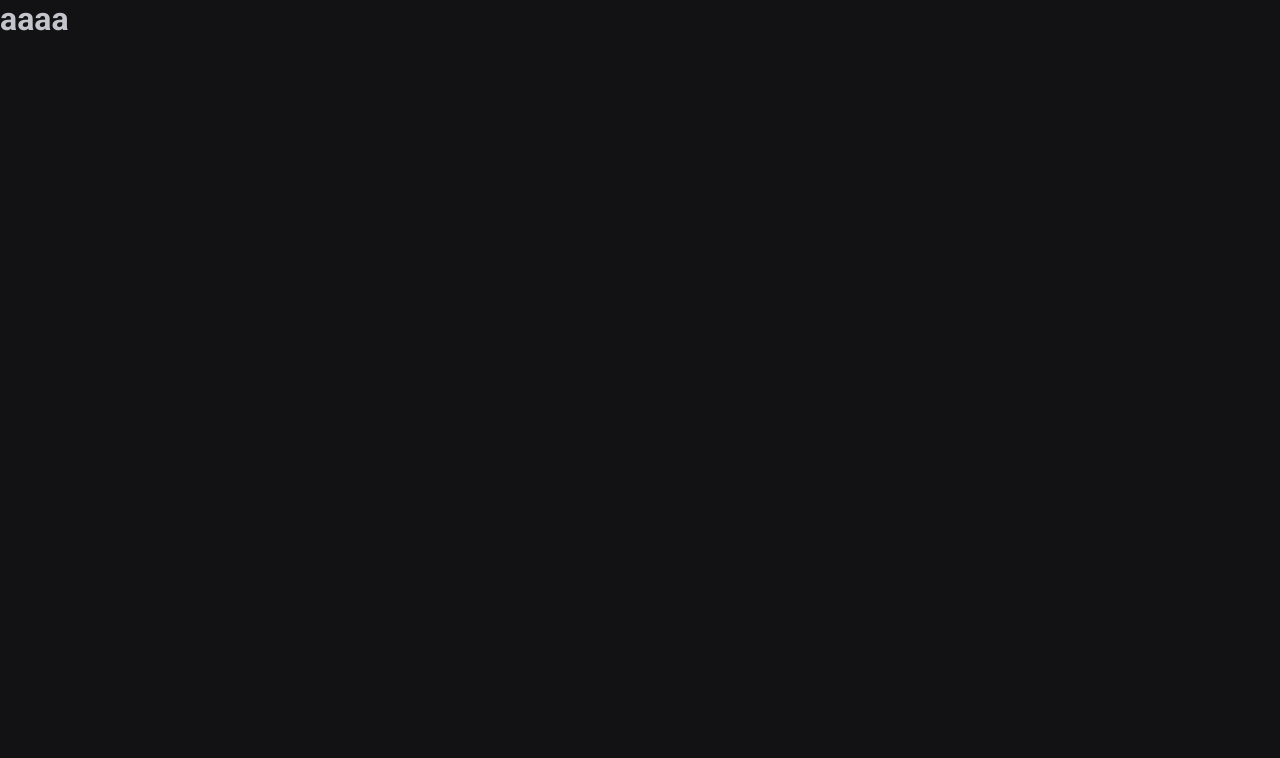
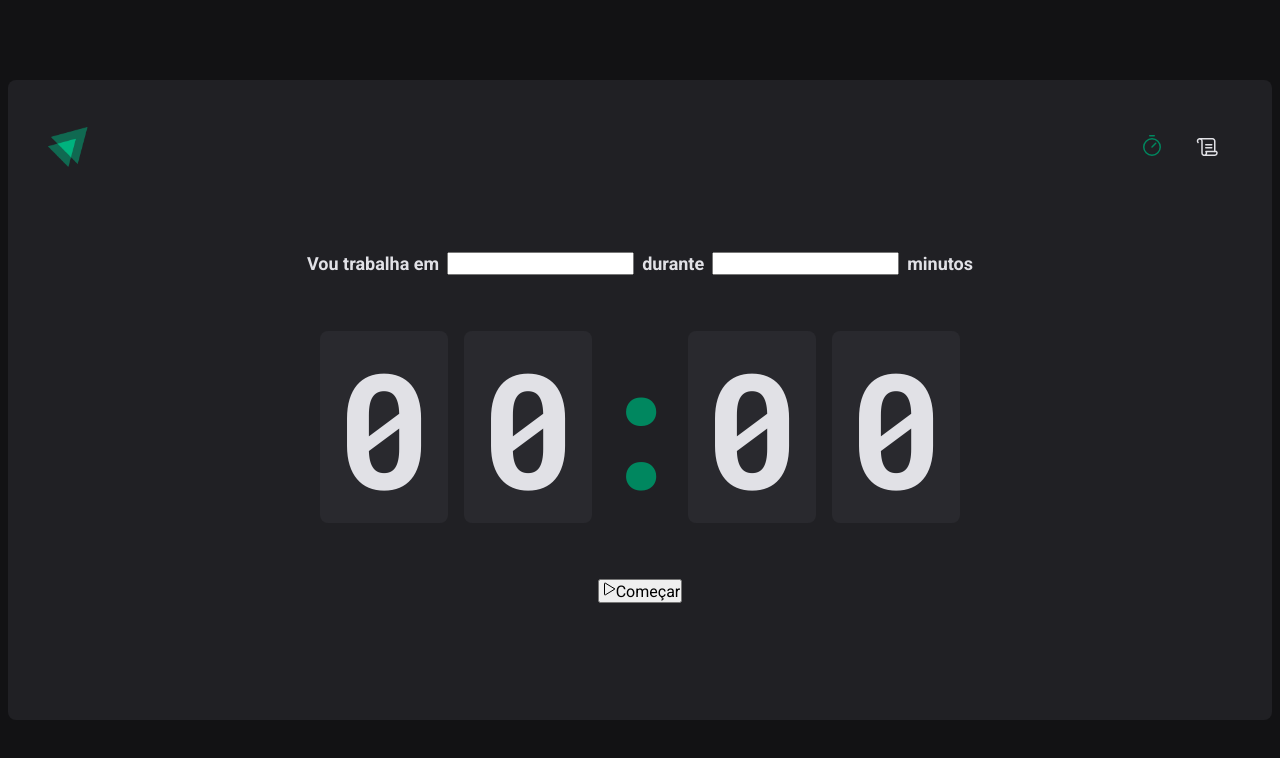
Before and after one commit to BrunodaSilvaLeite/Timer, a React (Vite) app: page / in a window 1280 px wide. Shown: the top 758 px of the page. Built offline with nearby package versions, Linux system fonts and the light colour scheme.

Commit message:
add rotas e estrutura home

```diff
--- a/src/App.tsx
+++ b/src/App.tsx
@@ -1,11 +1,15 @@
 import { ThemeProvider } from 'styled-components'
 import { GlobalStyle } from './styles/global'
 import { defaultTheme } from './styles/themes/default'
+import { Router } from './Router'
+import { BrowserRouter } from 'react-router-dom'
 
 export function App() {
   return (
     <ThemeProvider theme={defaultTheme}>
-      <h1>aaaa</h1>
+      <BrowserRouter>
+        <Router></Router>
+      </BrowserRouter>
       <GlobalStyle />
     </ThemeProvider>
   )
--- /dev/null
+++ b/src/Router.tsx
@@ -0,0 +1,15 @@
+import { Routes, Route } from 'react-router-dom'
+import { Home } from './pages/Home/index'
+import { History } from './pages/History'
+import { Index } from './layouts/DefaultLayout/Index'
+
+export function Router() {
+  return (
+    <Routes>
+      <Route path="/" element={<Index />}>
+        <Route path="/" element={<Home />} />
+        <Route path="history" element={<History />} />
+      </Route>
+    </Routes>
+  )
+}
--- /dev/null
+++ b/src/components/Header/index.tsx
@@ -0,0 +1,21 @@
+import { HeaderContainer } from './style'
+
+import logoIgnite from '../../assets/logoIgnite.png'
+import { Timer, Scroll } from 'phosphor-react'
+import { NavLink } from 'react-router-dom'
+
+export function Header() {
+  return (
+    <HeaderContainer>
+      <img src={logoIgnite} alt="" />
+      <nav>
+        <NavLink to="/" title="timer">
+          <Timer size={24} />
+        </NavLink>
+        <NavLink to="/history" title="hisotry">
+          <Scroll size={24} />
+        </NavLink>
+      </nav>
+    </HeaderContainer>
+  )
+}
--- /dev/null
+++ b/src/components/Header/style.ts
@@ -0,0 +1,38 @@
+import styled from 'styled-components'
+
+export const HeaderContainer = styled.header`
+  display: flex;
+  align-items: center;
+  justify-content: space-between;
+
+  img {
+    width: 40px;
+    height: 40px;
+  }
+
+  nav {
+    display: flex;
+    gap: 0.5rem;
+
+    a {
+      width: 3rem;
+      height: 3rem;
+
+      display: flex;
+      justify-content: center;
+      align-items: center;
+
+      color: ${(props) => props.theme['gray-100']};
+
+      border-top: 3px solid transparent;
+      border-bottom: 3px solid transparent;
+
+      &:hover {
+        border-bottom: 3px solid ${(props) => props.theme['green-500']};
+      }
+      &.active {
+        color: ${(props) => props.theme['green-500']};
+      }
+    }
+  }
+`
--- /dev/null
+++ b/src/layouts/DefaultLayout/Index.tsx
@@ -0,0 +1,13 @@
+import { Header } from '../../components/Header'
+import { Outlet } from 'react-router-dom'
+import { LayoutContainer } from './styles'
+export function Index() {
+  return (
+    <div>
+      <LayoutContainer>
+        <Header />
+        <Outlet />
+      </LayoutContainer>
+    </div>
+  )
+}
--- /dev/null
+++ b/src/layouts/DefaultLayout/styles.ts
@@ -0,0 +1,14 @@
+import styled from 'styled-components'
+
+export const LayoutContainer = styled.div`
+  max-width: 74rem;
+  height: calc(100vh - 15rem);
+  margin: 5rem auto;
+  padding: 2.5rem;
+
+  background-color: ${(props) => props.theme['gray-800']};
+  border-radius: 8px;
+
+  display: flex;
+  flex-direction: column;
+`
--- /dev/null
+++ b/src/pages/History.tsx
@@ -0,0 +1,3 @@
+export function History() {
+  return <h1>History</h1>
+}
--- /dev/null
+++ b/src/pages/Home/index.tsx
@@ -0,0 +1,38 @@
+import { Play } from 'phosphor-react'
+import {
+  CountdownContainer,
+  FormContainer,
+  HomeContainer,
+  Separator,
+} from './style'
+
+export function Home() {
+  return (
+    <HomeContainer>
+      <form action="">
+        <FormContainer>
+          <label htmlFor="task">Vou trabalha em</label>
+          <input type="text" name="" id="task" />
+
+          <label htmlFor="minutesAmount">durante</label>
+          <input type="text" name="" id="minutesAmount" />
+
+          <span>minutos</span>
+        </FormContainer>
+
+        <CountdownContainer>
+          <span>0</span>
+          <span>0</span>
+          <Separator>:</Separator>
+          <span>0</span>
+          <span>0</span>
+        </CountdownContainer>
+
+        <button type="submit">
+          <Play />
+          Começar
+        </button>
+      </form>
+    </HomeContainer>
+  )
+}
--- /dev/null
+++ b/src/pages/Home/style.ts
@@ -0,0 +1,54 @@
+import styled from 'styled-components'
+
+export const HomeContainer = styled.main`
+  flex: 1;
+
+  display: flex;
+  flex-direction: column;
+  align-items: center;
+  justify-content: center;
+
+  form {
+    display: flex;
+    flex-direction: column;
+    align-items: center;
+    gap: 3.5rem;
+  }
+`
+
+export const FormContainer = styled.div`
+  width: 100%;
+  display: flex;
+  align-items: center;
+  justify-content: center;
+  gap: 0.5rem;
+  color: ${(props) => props.theme['gray-100']};
+  font-size: 1.125rem;
+  font-weight: bold;
+  flex-wrap: wrap;
+`
+
+export const CountdownContainer = styled.div`
+  font-family: 'Roboto Mono', monospace;
+  font-size: 10rem;
+  line-height: 8rem;
+  color: ${(props) => props.theme['gray-100']};
+
+  display: flex;
+  gap: 1rem;
+
+  span {
+    background-color: ${(props) => props.theme['gray-700']};
+    padding: 2rem 1rem;
+    border-radius: 8px;
+  }
+`
+
+export const Separator = styled.div`
+  padding: 2rem 0;
+  color: ${(props) => props.theme['green-500']};
+  width: 4rem;
+  overflow: hidden;
+  display: flex;
+  justify-content: center;
+`
--- a/src/styles/global.ts
+++ b/src/styles/global.ts
@@ -15,7 +15,8 @@
 
 body {
     background-color: ${(props) => props.theme['gray-900']};
-    color: ${(props) => props.theme['gray-300']}
+    color: ${(props) => props.theme['gray-300']};
+    -webkit-font-smoothing: antialiased;
 }
 
 body, input, textarea, button {
```
Also changed, not shown: src/assets/logoIgnite.png (added), 1 other file (tests, documents, lock files or other folders).
